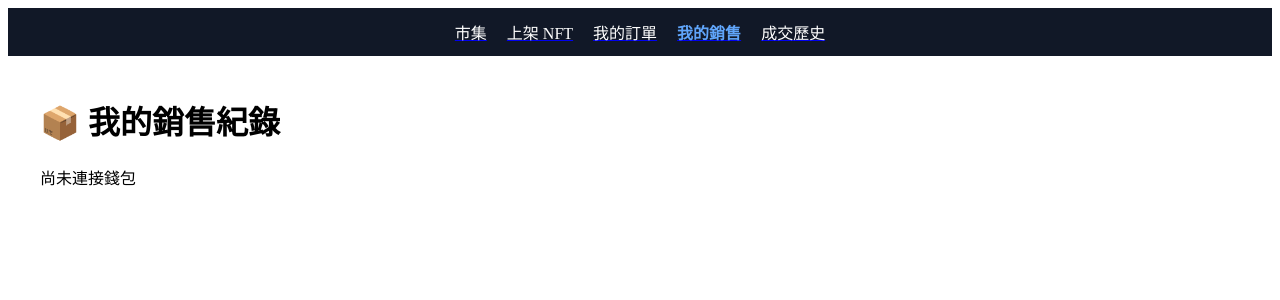
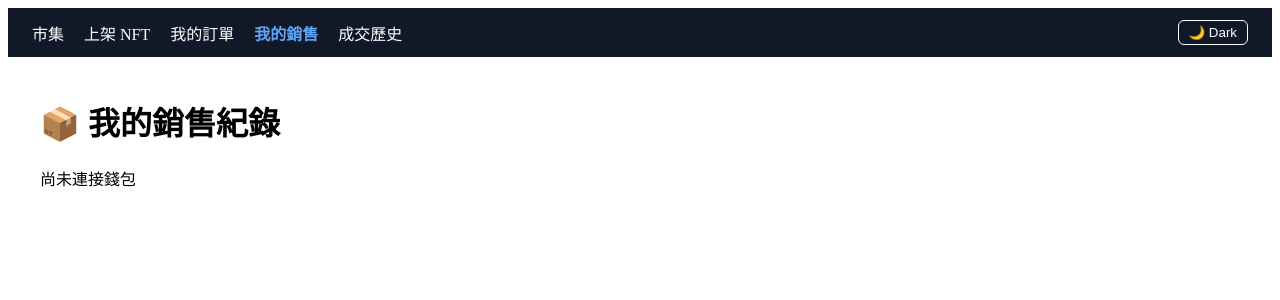
Before and after one commit to galaxysteven111/freeze-exchange, a Next.js app: page /sales in a window 1280 px wide. Shown: the top 300 px of the page. Built offline with nearby package versions, Linux system fonts and the light colour scheme.

Commit message:
Update Navbar.tsx

```diff
--- a/components/Navbar.tsx
+++ b/components/Navbar.tsx
@@ -1,8 +1,6 @@
 import Link from 'next/link'
 import { useRouter } from 'next/router'
-
-export default function Navbar() {
-  const router = useRouter()
+import { useEffect, useState } from 'react'
 
 const navItems = [
   { label: '市集', href: '/market' },
@@ -12,6 +10,27 @@ export default function Navbar() {
   { label: '成交歷史', href: '/history' },
 ]
 
+export default function Navbar() {
+  const router = useRouter()
+  const [darkMode, setDarkMode] = useState(false)
+
+  useEffect(() => {
+    const saved = localStorage.getItem('theme')
+    if (saved === 'dark') {
+      document.body.style.backgroundColor = '#111827'
+      document.body.style.color = 'white'
+      setDarkMode(true)
+    }
+  }, [])
+
+  const toggleDark = () => {
+    const isDark = !darkMode
+    setDarkMode(isDark)
+    localStorage.setItem('theme', isDark ? 'dark' : 'light')
+    document.body.style.backgroundColor = isDark ? '#111827' : 'white'
+    document.body.style.color = isDark ? 'white' : 'black'
+  }
+
   return (
     <nav style={{
       display: 'flex',
@@ -19,11 +38,13 @@ export default function Navbar() {
       padding: '12px 24px',
       backgroundColor: '#111827',
       color: 'white',
-      justifyContent: 'center',
+      alignItems: 'center',
+      justifyContent: 'space-between',
       position: 'sticky',
       top: 0,
       zIndex: 50
     }}>
+      <div style={{ display: 'flex', gap: 20 }}>
         {navItems.map((item) => (
           <Link key={item.href} href={item.href}>
             <span style={{
@@ -35,6 +56,20 @@ export default function Navbar() {
             </span>
           </Link>
         ))}
+      </div>
+      <button
+        onClick={toggleDark}
+        style={{
+          backgroundColor: 'transparent',
+          color: 'white',
+          border: '1px solid white',
+          padding: '4px 10px',
+          borderRadius: 6,
+          cursor: 'pointer'
+        }}
+      >
+        {darkMode ? '🌞 Light' : '🌙 Dark'}
+      </button>
     </nav>
   )
 }
```
Lines whose indentation alone changed are shown as unchanged.
